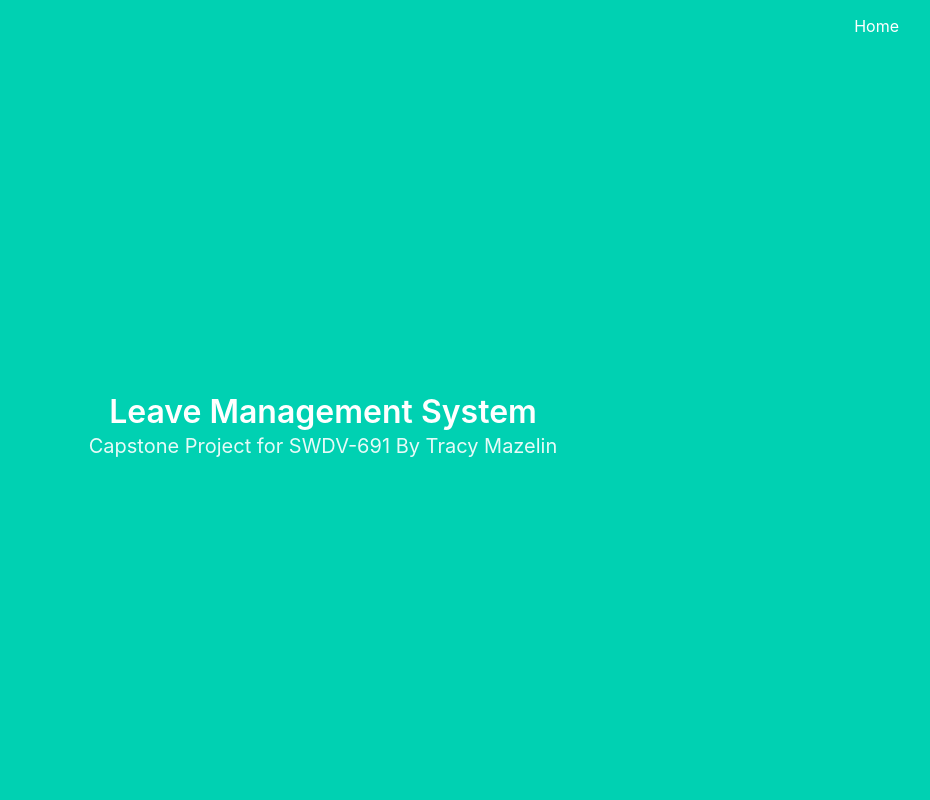
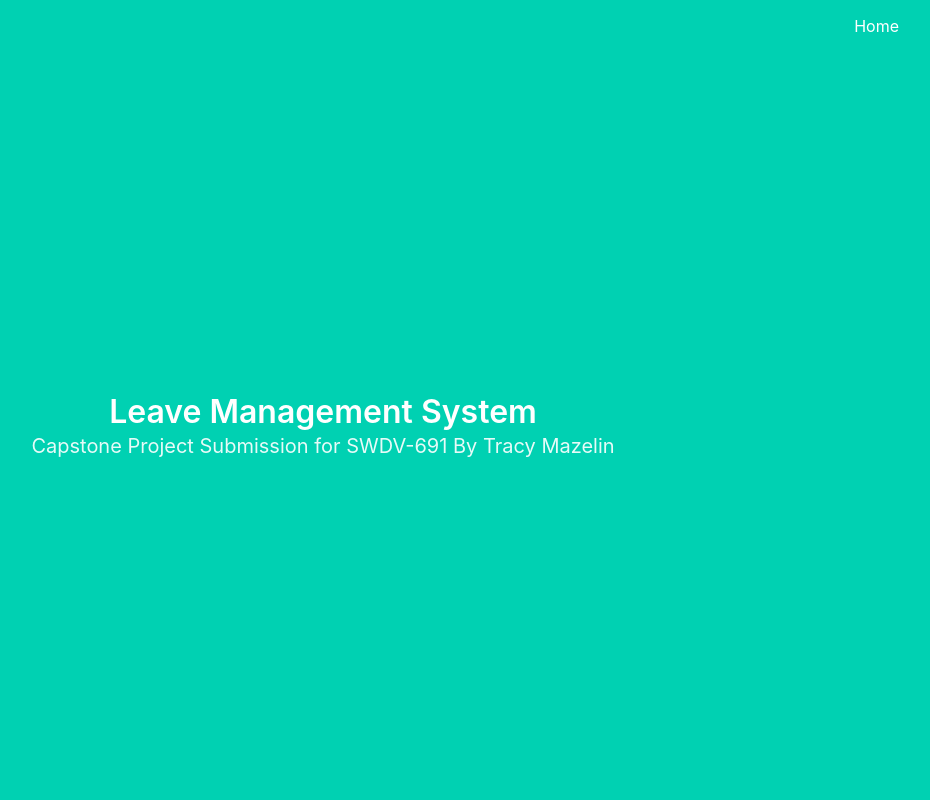
Before and after one commit to tracymazelin/LeaveManagement, a Flask app: page /index in a window 1280 px wide. Shown: the whole page, without its empty margins (317-1247 px from the left). Run offline with Flask 2, Linux system fonts and the light colour scheme.

Commit message:
Update index

```diff
--- a/templates/index.html
+++ b/templates/index.html
@@ -1,4 +1,4 @@
 {% extends "base.html" %} {% block content %}
 <h1 class="title">Leave Management System</h1>
-<h2 class="subtitle">Capstone Project for SWDV-691 By Tracy Mazelin</h2>
+<h2 class="subtitle">Capstone Project Submission for SWDV-691 By Tracy Mazelin</h2>
 {% endblock %}
```
